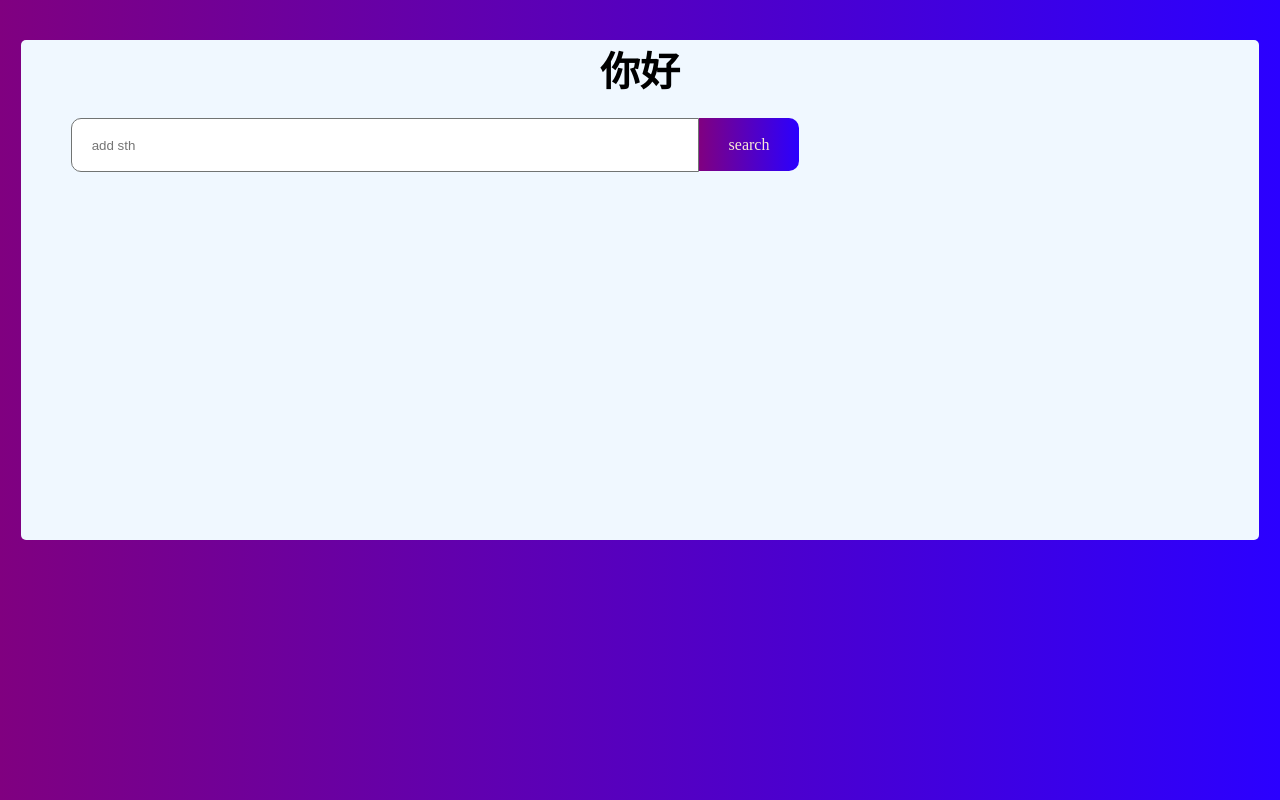
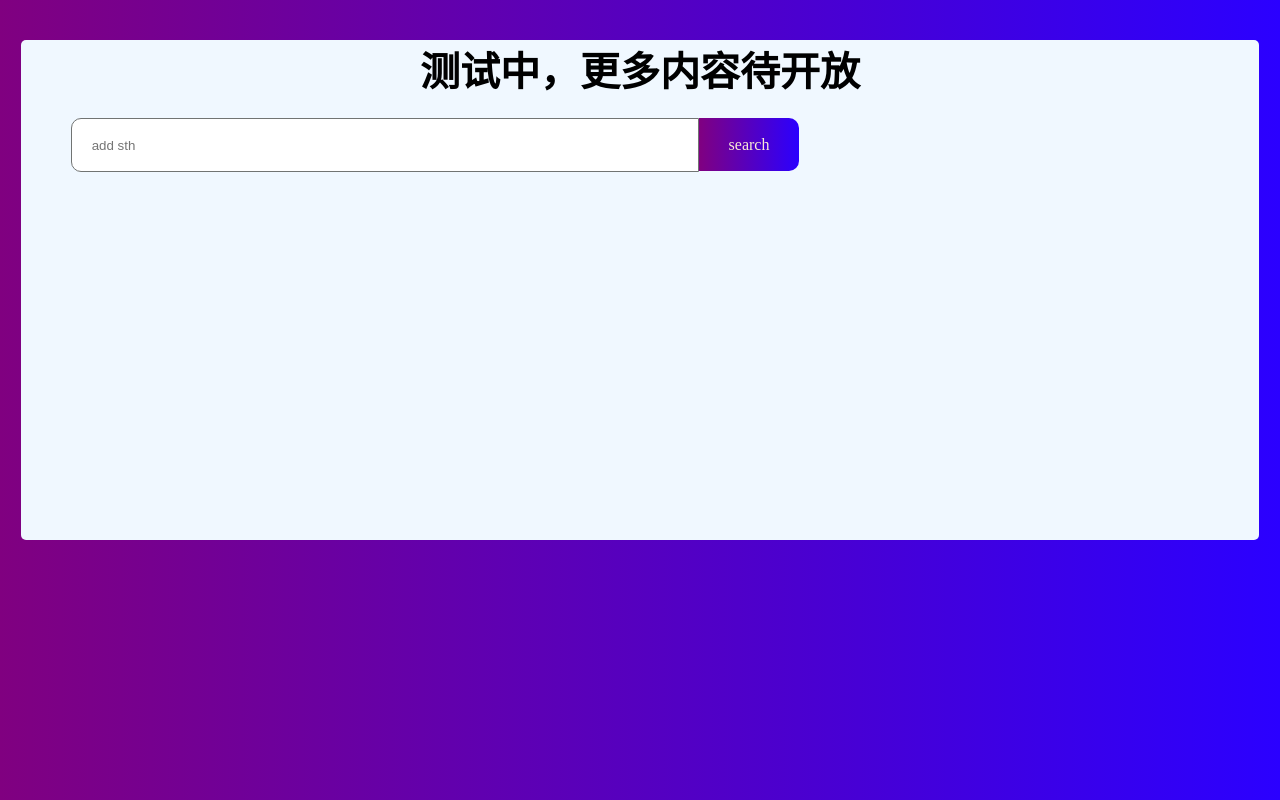
Before and after one commit to suguru444555/lanshao, a plain HTML site: page aa.html in a window 1280 px wide. Drawn offline with Linux system fonts and the light colour scheme.

Commit message:
Update aa.html

```diff
--- a/aa.html
+++ b/aa.html
@@ -3,11 +3,11 @@
 <head>
     <meta charset="UTF-8"/>
     <meta name="viewport" content="width=device-width, initial-scale=1.0"/>
-    <title>123</title>
+    <title>myweb</title>
 </head>
 <body>
     <div class="main">
-           <div class="title">你好</div>
+           <div class="title">测试中，更多内容待开放</div>
            <div class="help">
            <input class="input" type="text" placeholder="add sth">
            <div class="button">search</div>
```
